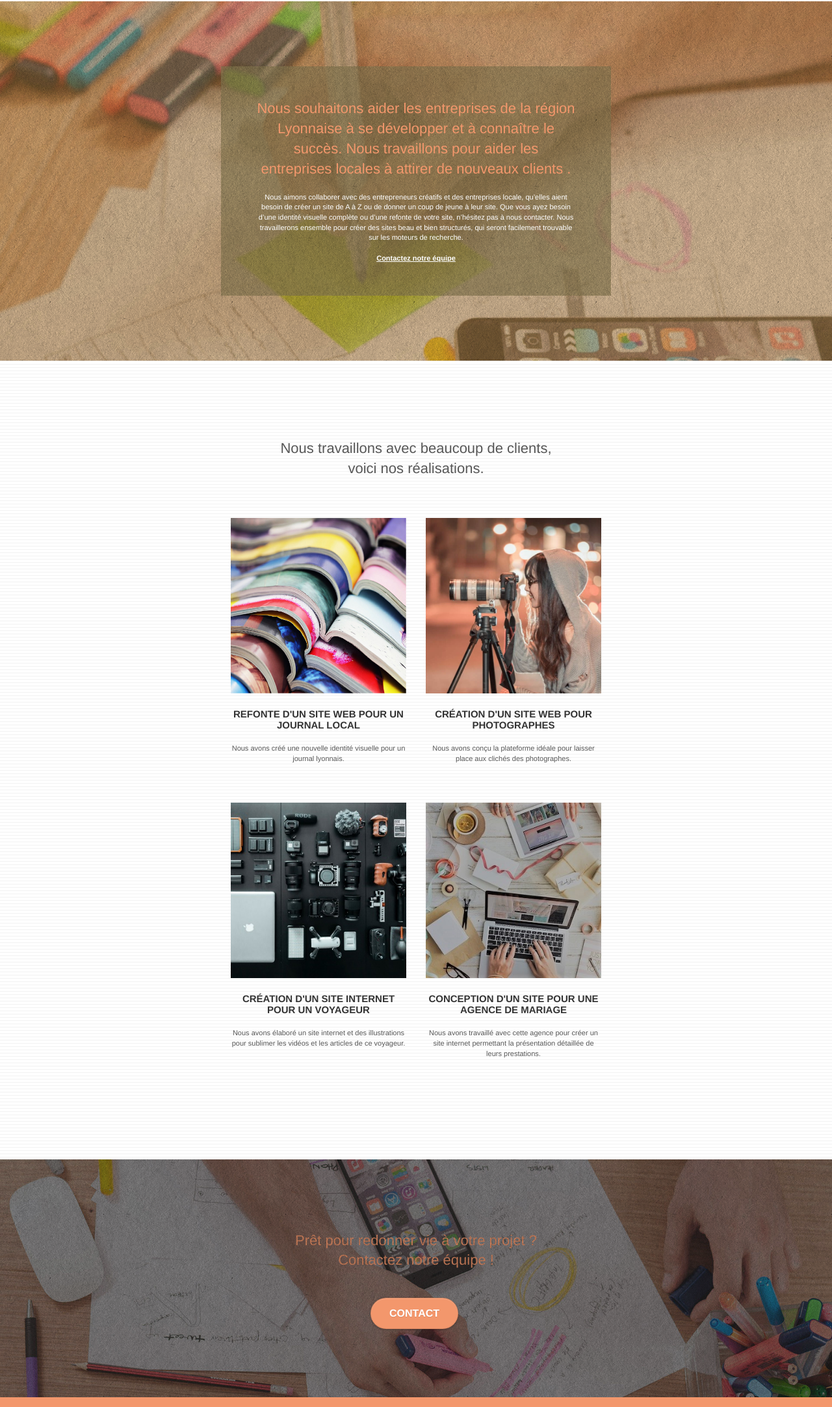
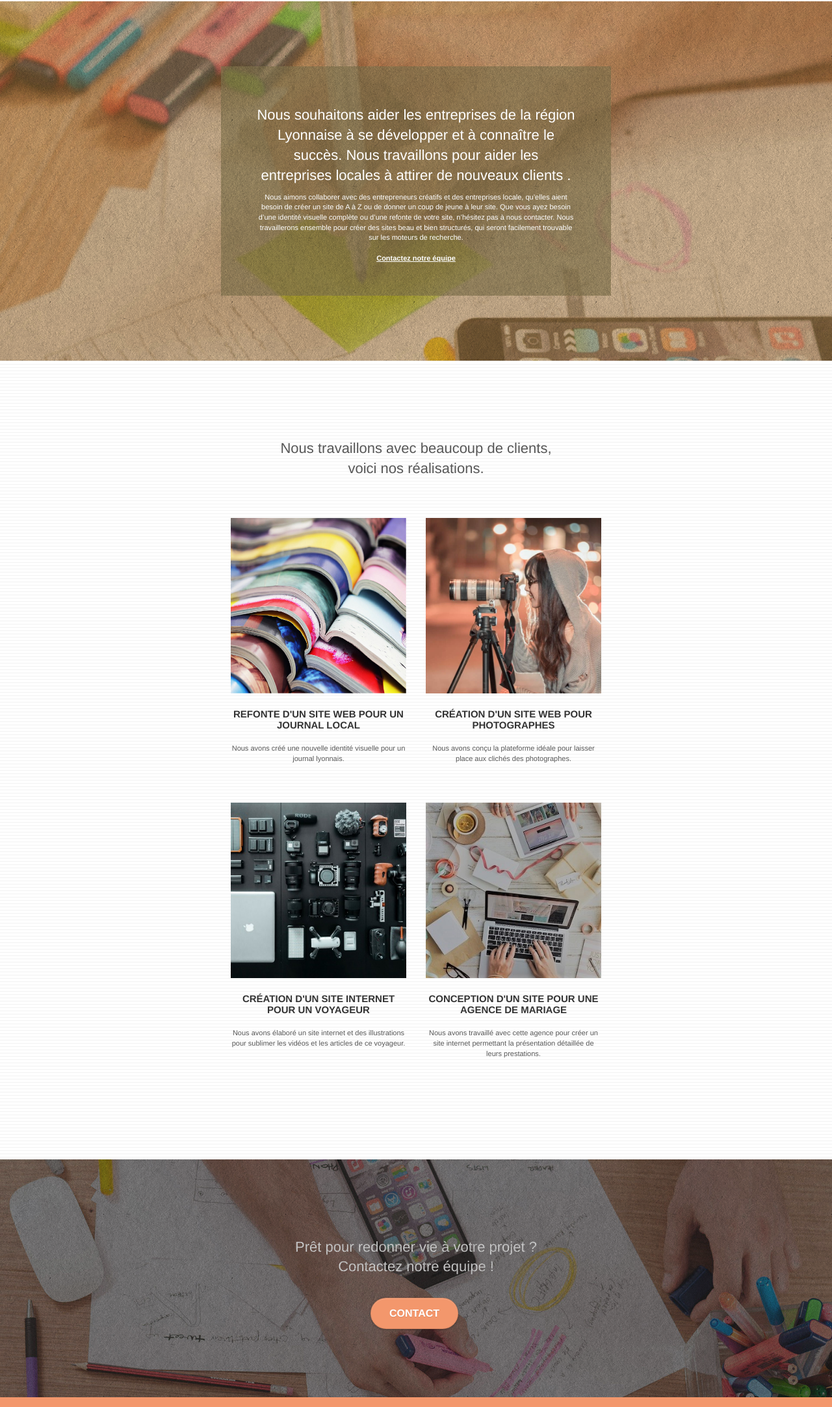
Before and after one commit to Rodolfo-LA/La-Panth-re, a plain HTML site: page index.html in a window 1280 px wide. Shown: the part 1127-3292 px from the top of the page at 65% size. Drawn offline with Linux system fonts and the light colour scheme.

Commit message:
Augmentation du contraste pour les textes. Suppression des fichiers "texte en image".

```diff
--- a/index.html
+++ b/index.html
@@ -134,7 +134,7 @@
 	<div class="container bloc-lg">
 		<div class="row tight-width-whitespace black-background">
 			<div class="col-sm-12">
-				<h2 class="mg-md text-center tc-white">
+				<h2 class="text-center white">
 					Nous souhaitons aider les entreprises de la région Lyonnaise à se développer et à connaître le succès. Nous travaillons pour aider les entreprises locales à attirer de nouveaux clients .<br>
 				</h2>
 				<p class="text-center white">
@@ -204,7 +204,7 @@
 <div class="bloc bgc-dark-slate-blue bg-banniere d-bloc bloc-bg-texture texture-paper" id="bloc-5-cta">
 	<div class="container bloc-lg">
 		<div class="row">
-			<h2 class="mg-md text-center tc-white">
+			<h2 class="text-center white">
 				Prêt pour redonner vie à votre projet ?<br>Contactez notre équipe !
 			</h2>
 			<div class="col-sm-12 text-center">
--- a/style.css
+++ b/style.css
@@ -133,7 +133,7 @@ a:hover {
 .d-bloc h5 a,
 .d-bloc h6 a,
 .d-bloc p a {
-    color: rgba(255, 255, 255, .6);
+    color: rgba(255, 255, 255,0.6);
 }
 
 .d-bloc .a-btn:hover,
```
Also changed, not shown: img/citation.png (deleted), img/title.png (deleted), img/title2.png (deleted).
